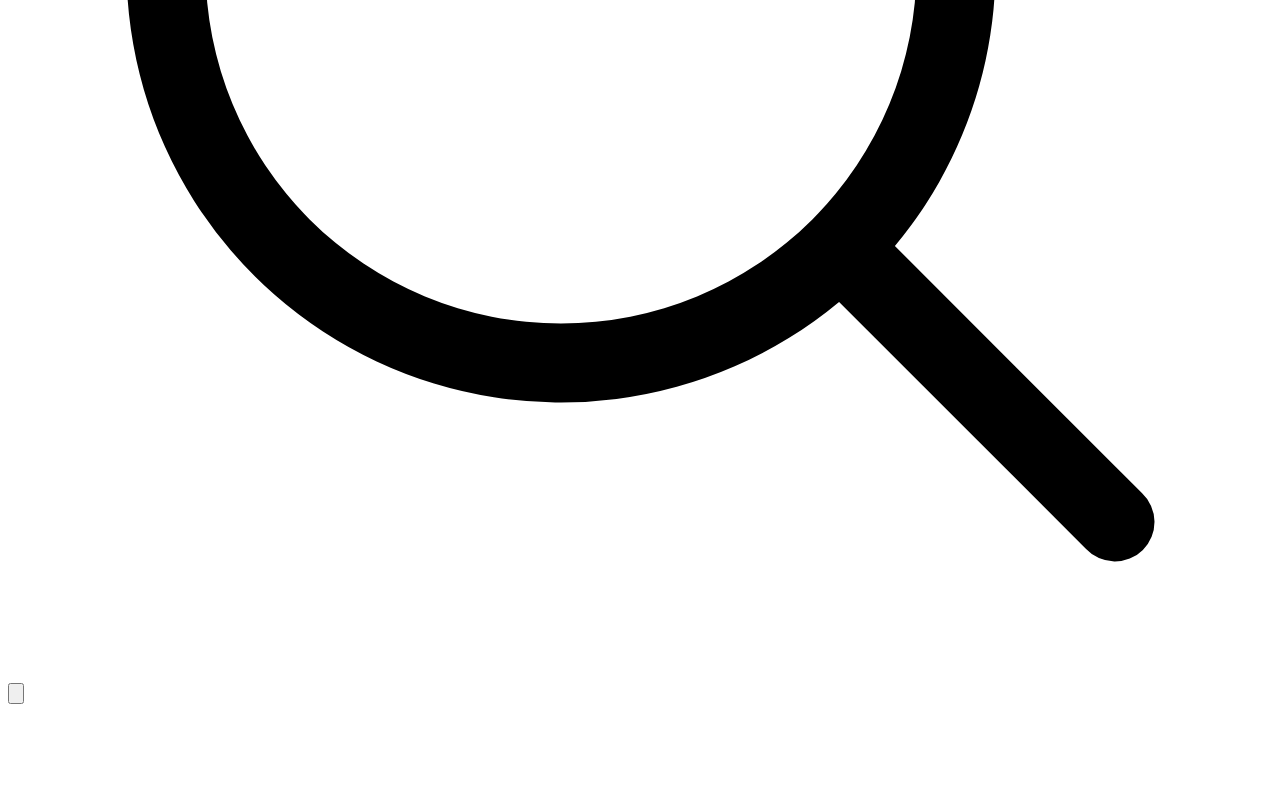
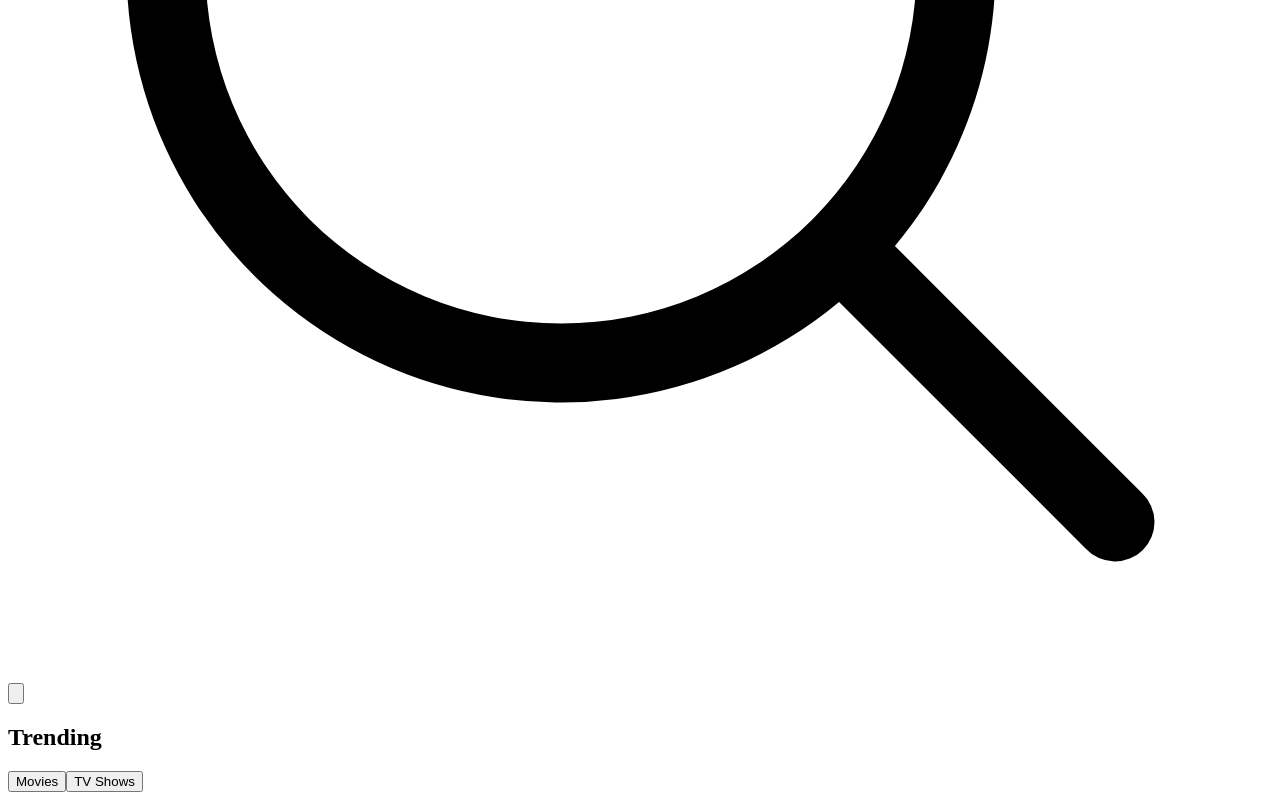
Before and after one commit to mmaazkhanhere/screen-reel, a Next.js app: page / in a window 1280 px wide. Shown: the part 1058-1858 px from the top of the page. Before the commit the page ends 1770 px from the top, so only its background shows below. Built offline with nearby package versions, Linux system fonts and the light colour scheme.

Commit message:
movies list created

```diff
--- a/app/page.tsx
+++ b/app/page.tsx
@@ -1,4 +1,5 @@
 import HeroSearch from '@/components/hero-search'
+import MoviesList from '@/components/movies-list'
 import Navbar from '@/components/navbar'
 import React from 'react'
 
@@ -9,6 +10,7 @@ const Home = (props: Props) => {
     <>
       <Navbar />
       <HeroSearch />
+      <MoviesList title='Trending' />
     </>
   )
 }
--- /dev/null
+++ b/components/movies-list.tsx
@@ -0,0 +1,53 @@
+"use client"
+
+import React, { useState } from 'react';
+
+type Props = {
+  title: string
+};
+
+const MoviesList: React.FC<Props> = (props: Props) => {
+
+  const [activeCategory, setActiveCategory] = useState('movies');
+
+  const handleCategoryChange = (category: string) => {
+    setActiveCategory(category);
+  };
+
+  return (
+    <section
+      className='flex flex-col items-start justify-center mt-[250px]
+      max-w-[1600px] mx-auto'
+    >
+      <div className='flex items-center justify-center gap-5'>
+        {/*Heading */}
+        <h2 className='text-4xl font-semibold'>
+          {props.title}
+        </h2>
+        {/*Buttons */}
+        <div className='flex items-center justify-center gap-2'>
+          <button
+            className={`px-4 py-2 rounded-xl font-bold ${activeCategory === 'movies'
+              ? 'bg-red-500 text-white'
+              : 'bg-white text-black border border-gray-400'
+              }`}
+            onClick={() => handleCategoryChange('movies')}
+          >
+            Movies
+          </button>
+          <button
+            className={`px-4 py-2 rounded-xl font-bold ${activeCategory === 'tvShows'
+              ? 'bg-red-500 text-white'
+              : 'bg-white text-black border border-gray-400'
+              }`}
+            onClick={() => handleCategoryChange('tvShows')}
+          >
+            TV Shows
+          </button>
+        </div>
+      </div>
+    </section>
+  );
+};
+
+export default MoviesList;
```
Also changed, not shown: components/movie-card.tsx (added, +32 -0 lines).
